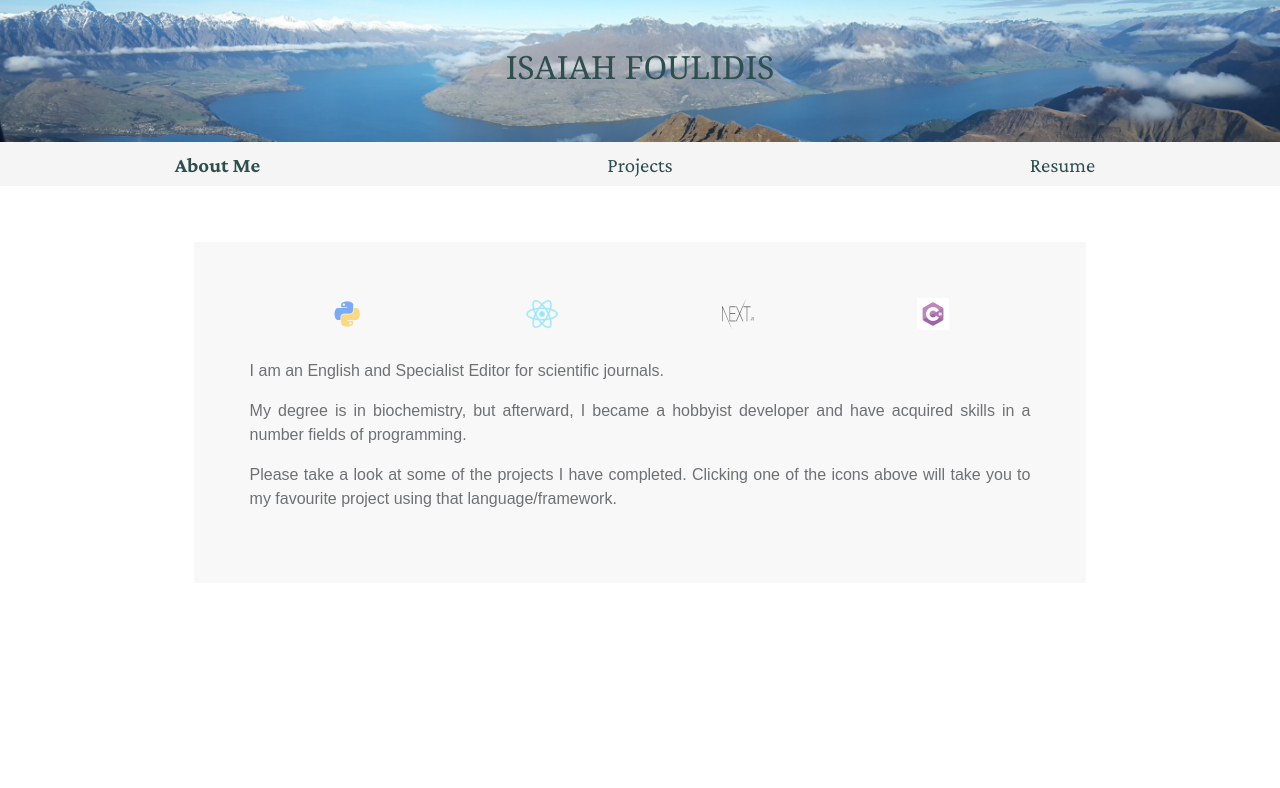
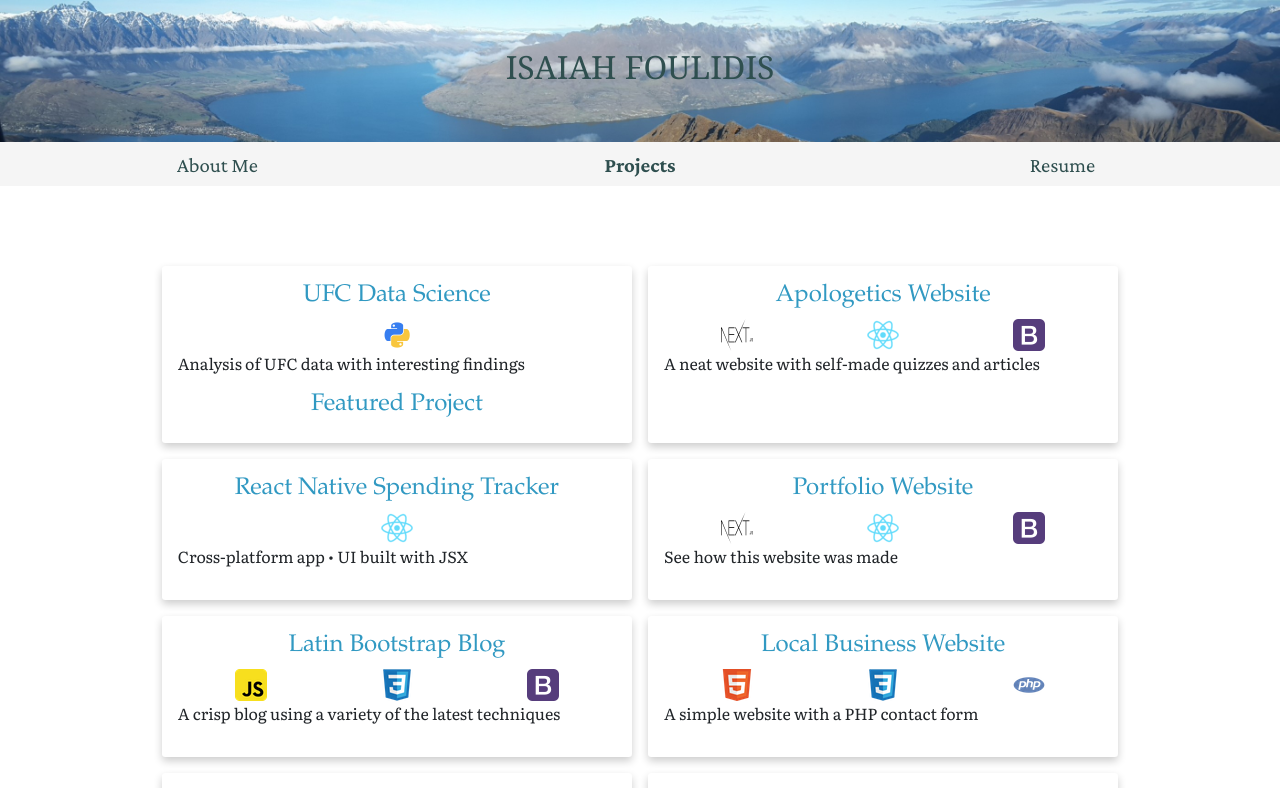
Before and after one commit to ifoulidis/Portfolio-Website, a Next.js app: page / in a window 1280 px wide. Shown: the top 788 px of the page. Built offline with nearby package versions, Linux system fonts and the light colour scheme.

Commit message:
change in home page

```diff
--- a/components/card.js
+++ b/components/card.js
@@ -11,7 +11,7 @@ export default function Card(link, title, description, imageArray){
   }
 
   return (
-    <Link href={link}><motion.button className="articleGrid" whileHover={{
+    <Link href={link}><motion.div className="articleGrid" whileHover={{
       scale: [1, 1.4, 1.2],
       zIndex: 1,
       transition: {
@@ -23,6 +23,6 @@ export default function Card(link, title, description, imageArray){
         {imageSet}
       </div>
       {description}
-    </motion.button></Link>
+    </motion.div></Link>
   )
 }
--- a/components/navbar.js
+++ b/components/navbar.js
@@ -42,7 +42,7 @@ export default function NavigationBar(page){
                             duration: 0.2
                         }
                         }}>
-                        <Link href="/"><a style ={st1}>About Me</a></Link>
+                        <Link href="/aboutme"><a style ={st1}>About Me</a></Link>
                     </motion.div>
                     <motion.div className="menuDivs" whileHover={{
                         scale: 1.2,
@@ -50,7 +50,7 @@ export default function NavigationBar(page){
                             duration: 0.2
                         }
                         }}>
-                        <Link href="/projects"><a style ={st2}>Projects</a></Link>
+                        <Link href="/"><a style ={st2}>Projects</a></Link>
                     </motion.div>
                     <motion.div className="menuDivs" whileHover={{
                         scale: 1.2,
@@ -62,7 +62,7 @@ export default function NavigationBar(page){
                     </motion.div>
                 </div>
                 <div className='mobileMenu'>
-                    <Link href="/projects"><a className="HomeLink">ISAIAH FOULIDIS</a></Link>
+                    <Link href="/"><a className="HomeLink">ISAIAH FOULIDIS</a></Link>
                     <button onClick={handleShow} id="menuIconB">
                         <div className='menuIconDiv'></div><div className='menuIconDiv'></div><div className='menuIconDiv'></div>
                     </button>
@@ -71,9 +71,9 @@ export default function NavigationBar(page){
                             <Offcanvas.Title></Offcanvas.Title>
                         </Offcanvas.Header>
                         <Offcanvas.Body className='mmContent'>
-                            <h1><Link href="/"><a style= {st1} className="mobileMenuLinks" onClick={handleClose}>About Me</a></Link></h1>
+                            <h1><Link href="/aboutme"><a style= {st1} className="mobileMenuLinks" onClick={handleClose}>About Me</a></Link></h1>
                             <hr/>
-                            <h1 ><Link href="/projects"><a style= {st2} className="mobileMenuLinks" onClick={handleClose}>Browse Projects</a></Link></h1>
+                            <h1 ><Link href="/"><a style= {st2} className="mobileMenuLinks" onClick={handleClose}>Browse Projects</a></Link></h1>
                             {/* Note that links for content in the 'public' folder simple start with a / from anywhere. */}
                             <hr/>
                             <h1><Link href="/CV.pdf"><a className="mobileMenuLinks">Resume</a></Link></h1>
--- a/pages/index.js
+++ b/pages/index.js
@@ -1,30 +1,39 @@
-import Image from 'next/image'
-import Link from 'next/link'
+import React from 'react';
+import NavigationBar from '../components/navbar'
 import PythonIcon from '../public/python_icon.png'
 import ReactIcon from '../public/react_icon.png'
 import CSharpIcon from '../public/csharp_icon.png'
 import NextJSIcon from '../public/nextjs_icon.png'
-import 'bootstrap/dist/css/bootstrap.css'
-import NavigationBar from '../components/navbar'
+import BootstrapIcon from '../public/bootstrap.png'
+import PHPIcon from '../public/php.png'
+import JSIcon from '../public/javascript.png'
+import HTMLIcon from '../public/html.png'
+import CSSIcon from '../public/css3.png'
+import Card from '../components/card'
 
-export default function Home() {
-  return (
+export default function Home(){
+  return(
     <div>
-      <NavigationBar page='aboutme'/>
+      <NavigationBar page='projects'/>
       <div className="container">
-        <div id="content">
-          <div className='icon_container'>
-            <Link href="/UFC_data_science/"><a><Image  src={PythonIcon} height={32} width={32}/></a></Link>
-            <Link href="/other_projects/spending_savvy"><a><Image  src={ReactIcon} height={32} width={32}/></a></Link>
-            <Link href="/other_projects/apologetics_website"><a><Image  src={NextJSIcon} height={32} width={32}/></a></Link>
-            <Link href="/other_projects/border_crossing"><a><Image  src={CSharpIcon} height={32} width={32}/></a></Link>
-          </div>
-          <br></br>
-          <p>I am an English and Specialist Editor for scientific journals.</p>
-          <p>My degree is in biochemistry, but afterward, I became a hobbyist developer and have acquired skills in a number fields of programming.</p>
-          <p>Please take a look at some of the projects I have completed. Clicking one of the icons above will take you to my favourite project using that language/framework.</p>
+        <div className="grid-container">
+          {Card('./UFC_data_science/', 'UFC Data Science',
+          <div><p>Analysis of UFC data with interesting findings</p><h4 className="cardT">Featured Project</h4></div>, [PythonIcon])}
+          {Card("./other_projects/apologetics_website", 'Apologetics Website',
+          <p>A neat website with self-made quizzes and articles</p>, [NextJSIcon, ReactIcon, BootstrapIcon])}
+          {Card("./other_projects/savvy_spending", 'React Native Spending Tracker',
+          <p>Cross-platform app &bull; UI built with JSX</p>, [ReactIcon])}
+          {Card("./other_projects/portfolio_website", 'Portfolio Website',
+          <p>See how this website was made</p>, [NextJSIcon, ReactIcon, BootstrapIcon])}
+          {Card("./websites/latin_blog", 'Latin Bootstrap Blog', <p>A crisp blog using a variety of the latest techniques</p>, [JSIcon, CSSIcon, BootstrapIcon])}
+          {Card("./other_projects/phone_fixer", 'Local Business Website',
+          <p>A simple website with a PHP contact form</p>, [HTMLIcon, CSSIcon, PHPIcon])}
+          {Card("./other_projects/border_crossing", 'C# Game',
+          <p>A C# game with jumping and throwing</p>, [CSharpIcon])}
+          {Card("./Python_projects/folium_map", 'Folium Map with Layers',
+          <p>Interactive markers of US volcanoes and world population</p>, [PythonIcon])}
         </div>
       </div>
     </div>
-  )
+  );
 }
--- a/styles/globals.css
+++ b/styles/globals.css
@@ -141,7 +141,7 @@ li{
 
 .grid-container {
   display: grid;
-  padding-top:3rem;
+  padding-top: 3rem;
   padding-left: 20%;
   padding-right: 20%;
   margin: 1.5rem;
@@ -165,7 +165,7 @@ li{
   font-family: Garamond, sans-serif;
 }
 
-cardD{
+.cardD{
   color:black;
 }
 
```
Also changed, not shown: pages/aboutme.js (added, +30 -0 lines), pages/projects.js (deleted, +0 -39 lines).
